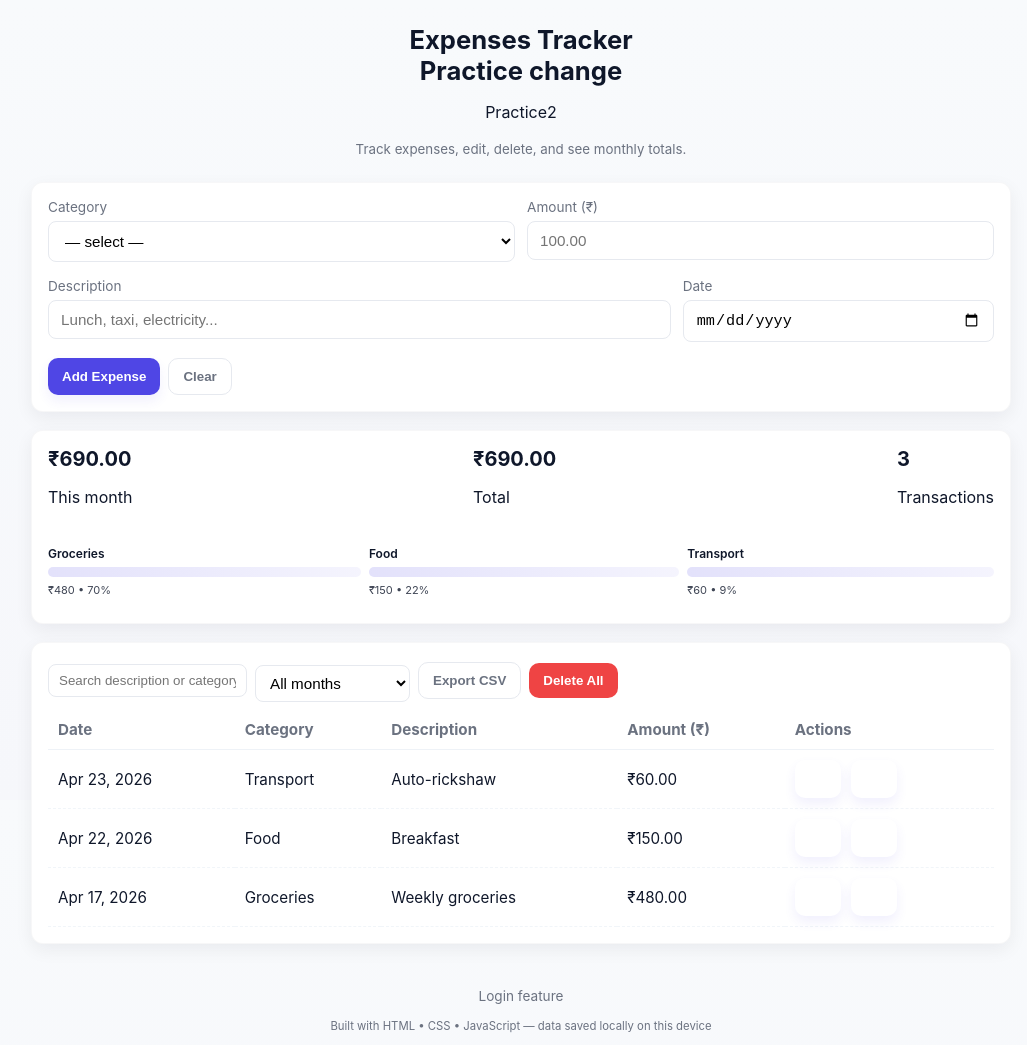
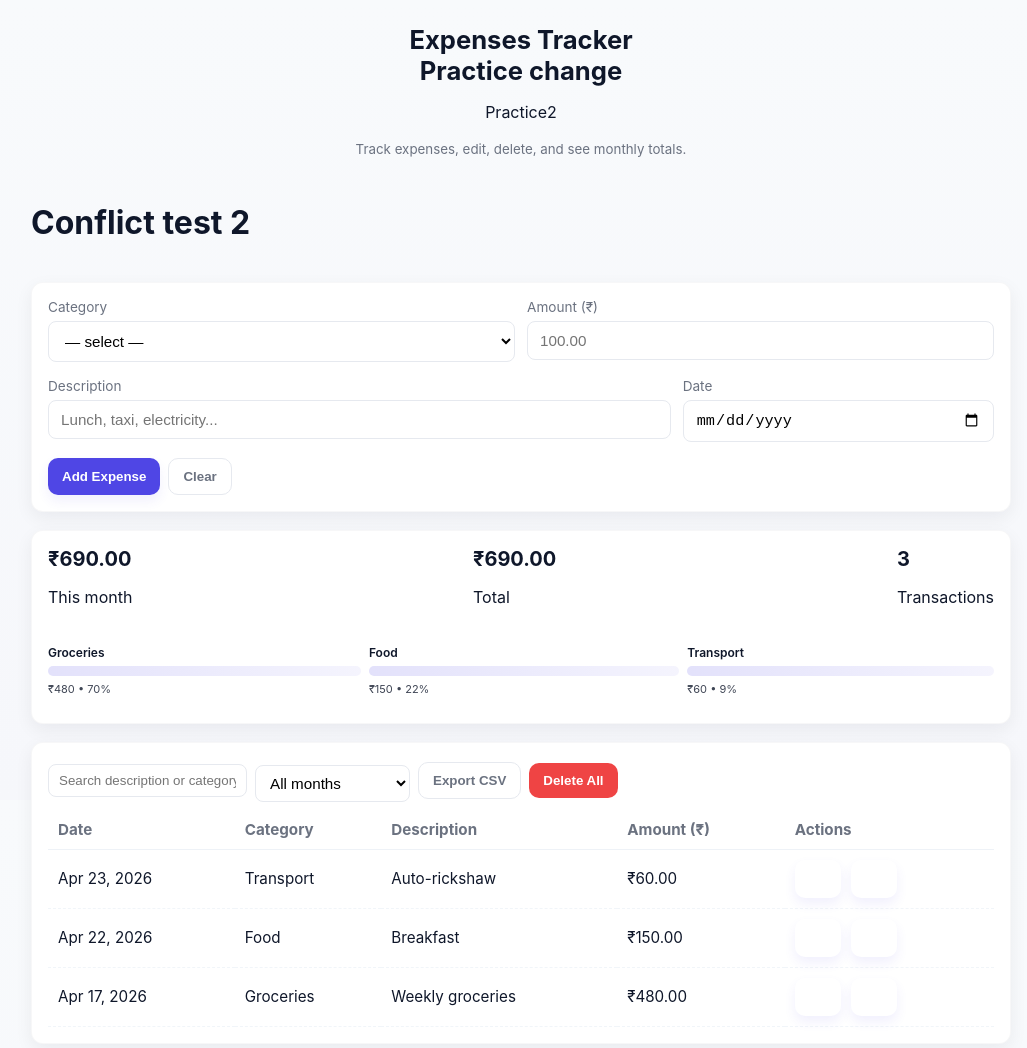
Before and after one commit to gopikas0408/Expense_Tracker, a plain HTML site: page index.html in a window 1280 px wide. Shown: the top 1048 px of the page, without its empty margins (119-1146 px from the left). Drawn offline with Linux system fonts and the light colour scheme.

Commit message:
main change

```diff
--- a/index.html
+++ b/index.html
@@ -14,6 +14,7 @@
       <p>Practice2</p>
       <small>Track expenses, edit, delete, and see monthly totals.</small>
     </header>
+    <h1>Conflict test 2</h1>
 
     <section class="card form-card">
       <form id="expense-form">
```
